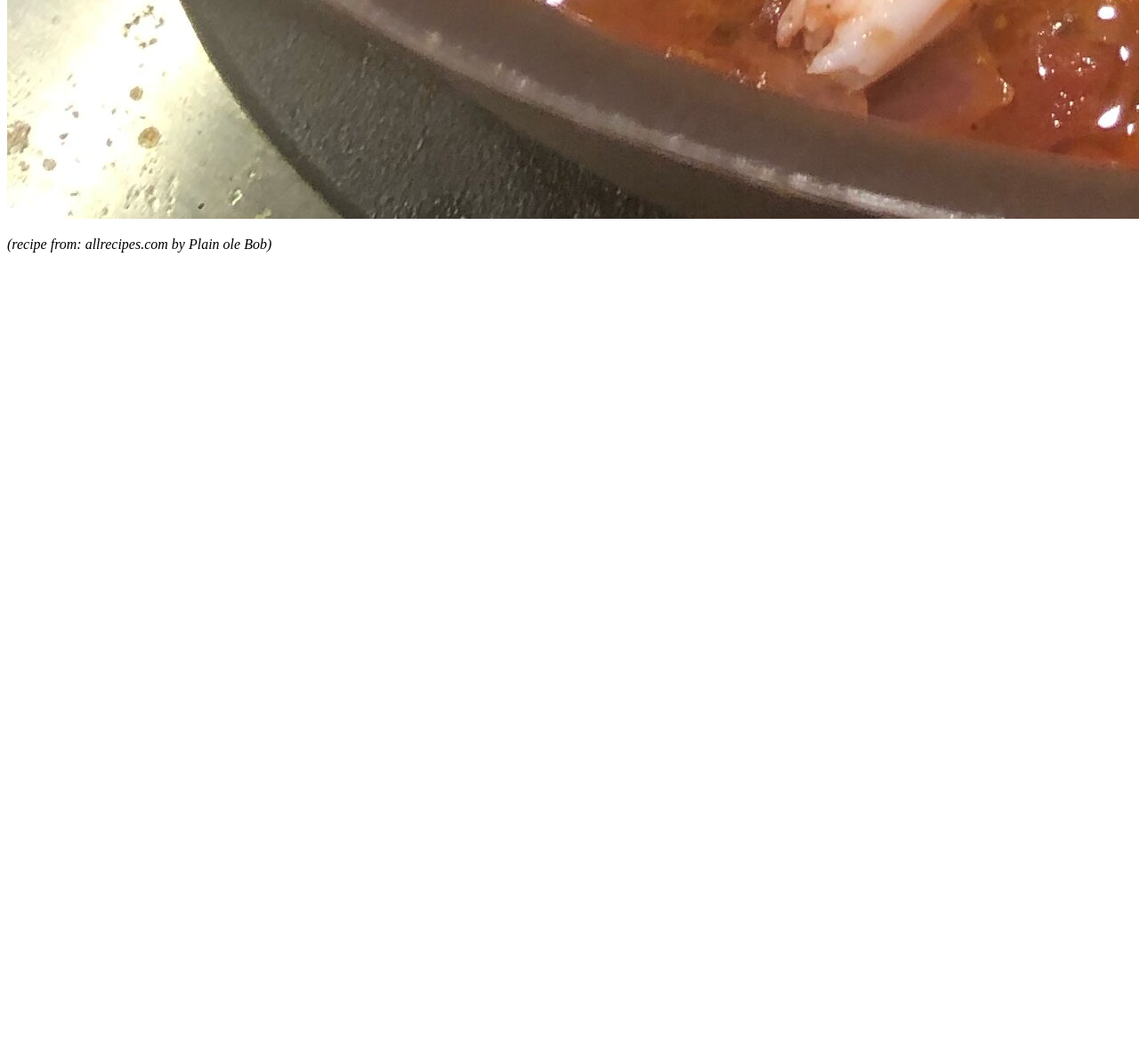
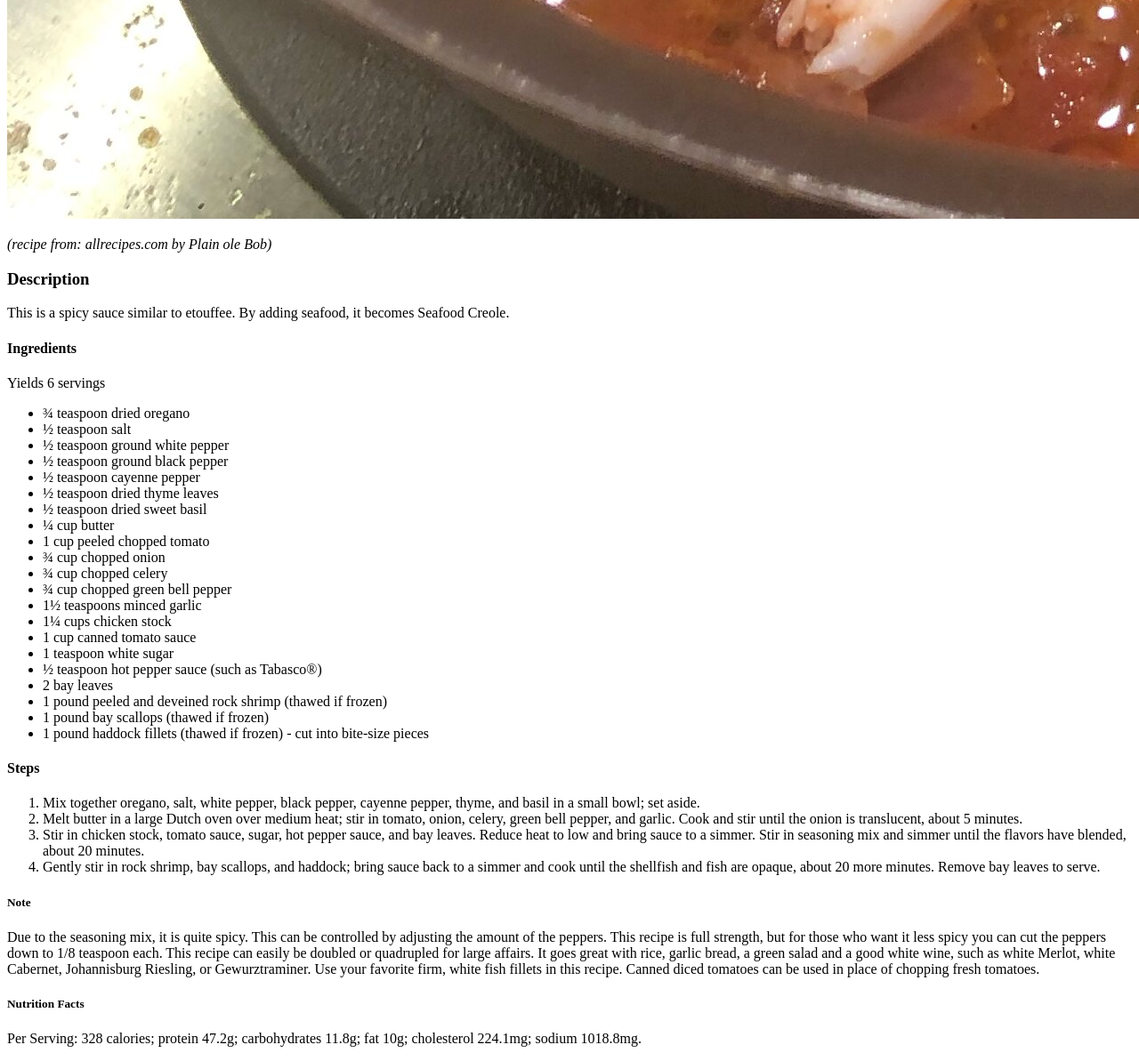
Before and after one commit to dannyszyd/odin-recipes, a plain HTML site: page recipes/sfcreole.html in a window 1280 px wide. Shown: the part 2858-4051 px from the top of the page at 89% size. Before the commit the page ends 3158 px from the top, so only its background shows below. Drawn offline with Linux system fonts and the light colour scheme.

Commit message:
Add link to sfcreole in index pg and add desc, ingredients, steps, note and nutri facts to sf creole pg

```diff
--- a/recipes/sfcreole.html
+++ b/recipes/sfcreole.html
@@ -9,7 +9,73 @@
     <h1>Seafood Creole</h1>
 
     <img src="../img/sfcreole.jpg" alt="Seafood Creole">
+
     <p><i>(recipe from: allrecipes.com by Plain ole Bob)</i></p>
+
+    <h3>Description</h3>
+       <p>This is a spicy sauce similar to etouffee. By adding seafood,
+           it becomes Seafood Creole.</p>
+
+
+     <h4>Ingredients</h4>
+       <p>Yields 6 servings</p>
+
+       <ul>
+         <li>¾ teaspoon dried oregano</li>
+         <li>½ teaspoon salt </li>
+         <li>½ teaspoon ground white pepper</li>
+         <li>½ teaspoon ground black pepper </li>
+         <li>½ teaspoon cayenne pepper</li>
+         <li>½ teaspoon dried thyme leaves </li>
+         <li>½ teaspoon dried sweet basil </li>
+         <li>¼ cup butter</li>
+         <li>1 cup peeled chopped tomato</li>
+         <li>¾ cup chopped onion </li>
+         <li>¾ cup chopped celery </li>
+         <li>¾ cup chopped green bell pepper </li>
+         <li>1½ teaspoons minced garlic </li>
+         <li>1¼ cups chicken stock </li>
+         <li>1 cup canned tomato sauce </li>
+         <li>1 teaspoon white sugar</li>
+         <li>½ teaspoon hot pepper sauce (such as Tabasco®) </li>
+         <li>2 bay leaves</li>
+         <li>1 pound peeled and deveined rock shrimp (thawed if frozen) </li>
+         <li>1 pound bay scallops (thawed if frozen) </li>
+         <li>1 pound haddock fillets (thawed if frozen) - cut into bite-size pieces </li>
+       </ul>
+
+     <h4>Steps</h4>
+       <ol>
+          <li>Mix together oregano, salt, white pepper, black pepper, cayenne pepper,
+              thyme, and basil in a small bowl; set aside.</li>
+          <li>Melt butter in a large Dutch oven over medium heat; stir in tomato,
+              onion, celery, green bell pepper, and garlic. Cook and stir until
+              the onion is translucent, about 5 minutes.</li>
+          <li>Stir in chicken stock, tomato sauce, sugar, hot pepper sauce, and
+              bay leaves. Reduce heat to low and bring sauce to a simmer.
+              Stir in seasoning mix and simmer until the flavors have blended,
+              about 20 minutes.</li>
+          <li>Gently stir in rock shrimp, bay scallops, and haddock; bring
+              sauce back to a simmer and cook until the shellfish and fish
+              are opaque, about 20 more minutes. Remove bay leaves to serve.</li>
+       </ol>
+
+     <h5>Note</h5>
+       <p>Due to the seasoning mix, it is quite spicy. This can be controlled by
+           adjusting the amount of the peppers. This recipe is full strength, but
+           for those who want it less spicy you can cut the peppers down to
+           1/8 teaspoon each. This recipe can easily be doubled or quadrupled for
+           large affairs. It goes great with rice, garlic bread, a green salad
+           and a good white wine, such as white Merlot, white Cabernet,
+           Johannisburg Riesling, or Gewurztraminer. Use your favorite firm,
+           white fish fillets in this recipe. Canned diced tomatoes can be
+           used in place of chopping fresh tomatoes. </p>
+
+     <h5>Nutrition Facts</h5>
+       <p>Per Serving:
+        328 calories; protein 47.2g; carbohydrates 11.8g; fat 10g;
+        cholesterol 224.1mg; sodium 1018.8mg.</p>
+
 
 
  </body>
```
Also changed, not shown: index.html (+4 -1 lines), recipes/empanada.html (+1 -0 lines).
